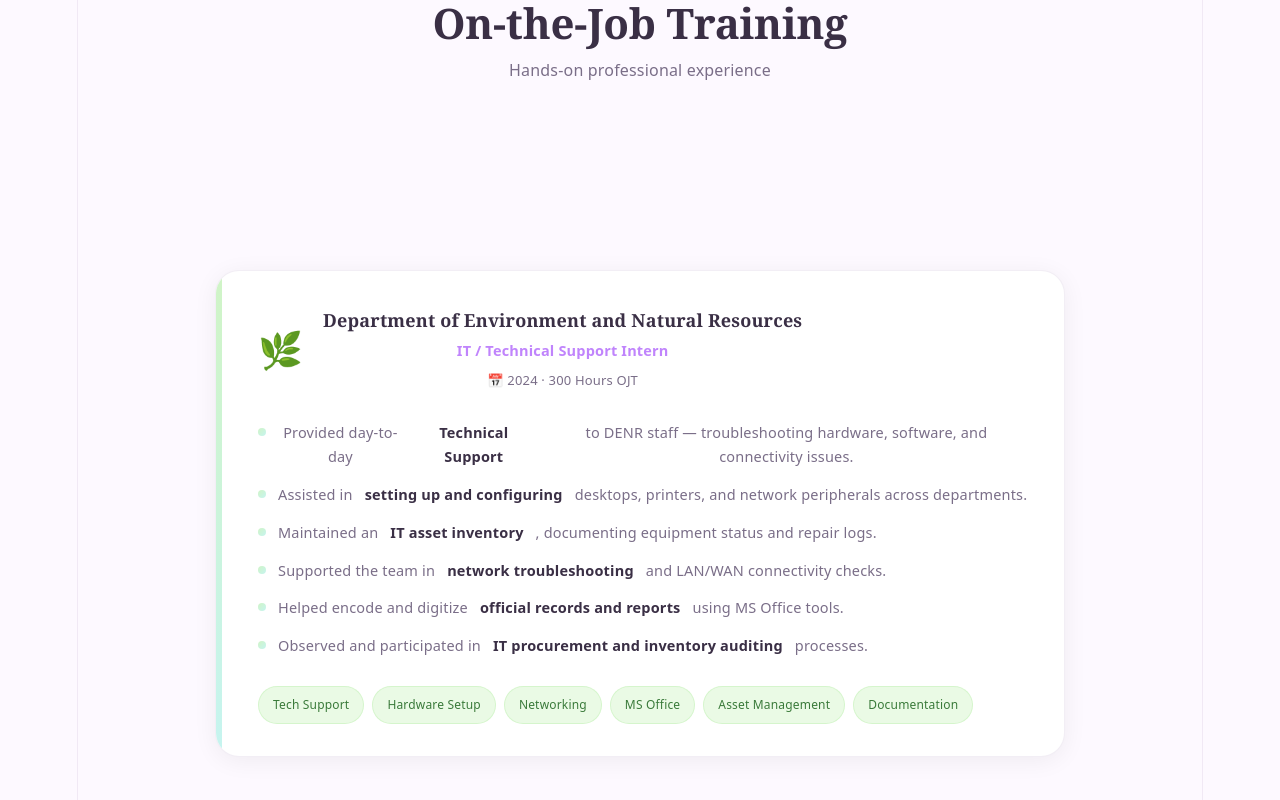
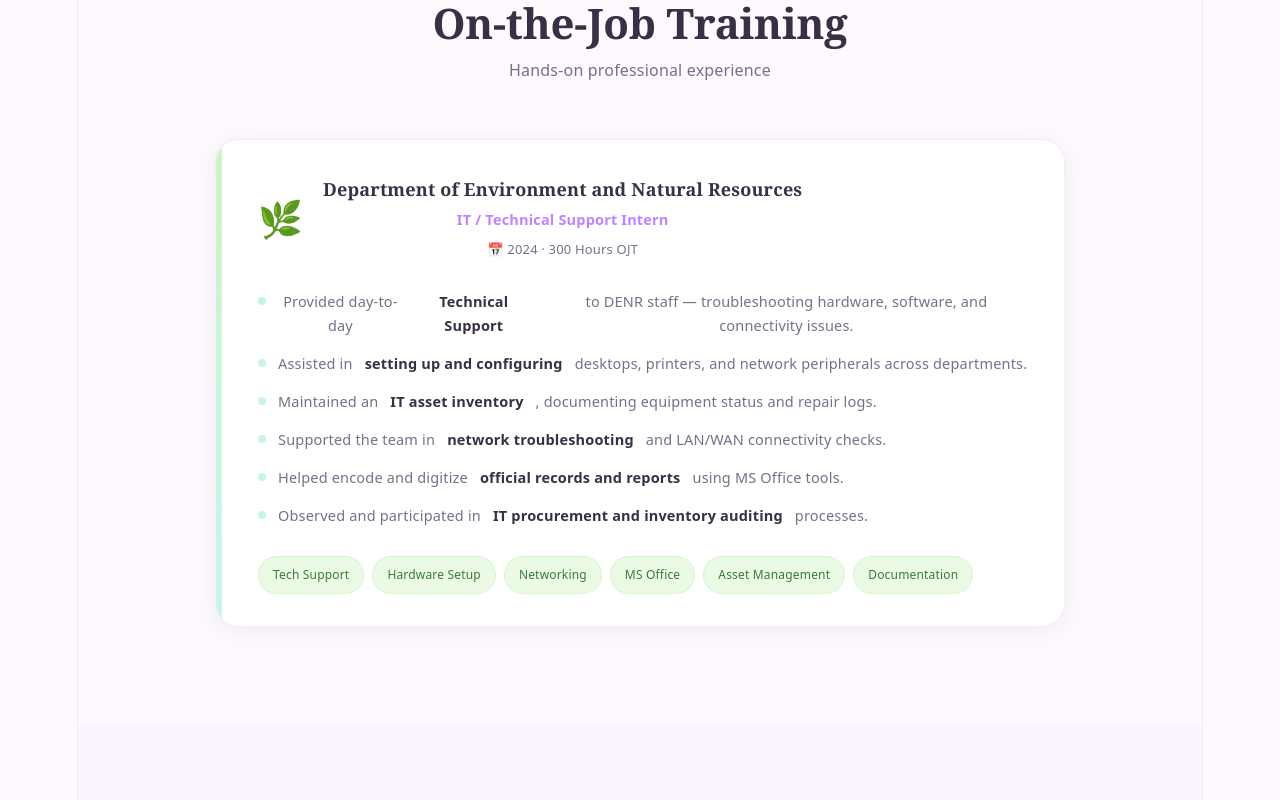
Before and after one commit to MariaRosa03/My_portfolio, a React (Vite) app: page / in a window 1280 px wide. Shown: the part 2600-3400 px from the top of the page. Built offline with nearby package versions, Linux system fonts and the light colour scheme.

Commit message:
update css V4

```diff
--- a/src/App.css
+++ b/src/App.css
@@ -475,7 +475,8 @@
   overflow: hidden;
   max-width: 850px;
   margin: 0 auto;
-  margin-top: 20%;
+  margin-top: 48px;
+  /* FIXED: Changed from margin-top: 20% to 48px for consistent spacing across all tabs/viewports */
 }
 
 .ojt-accent {
```
